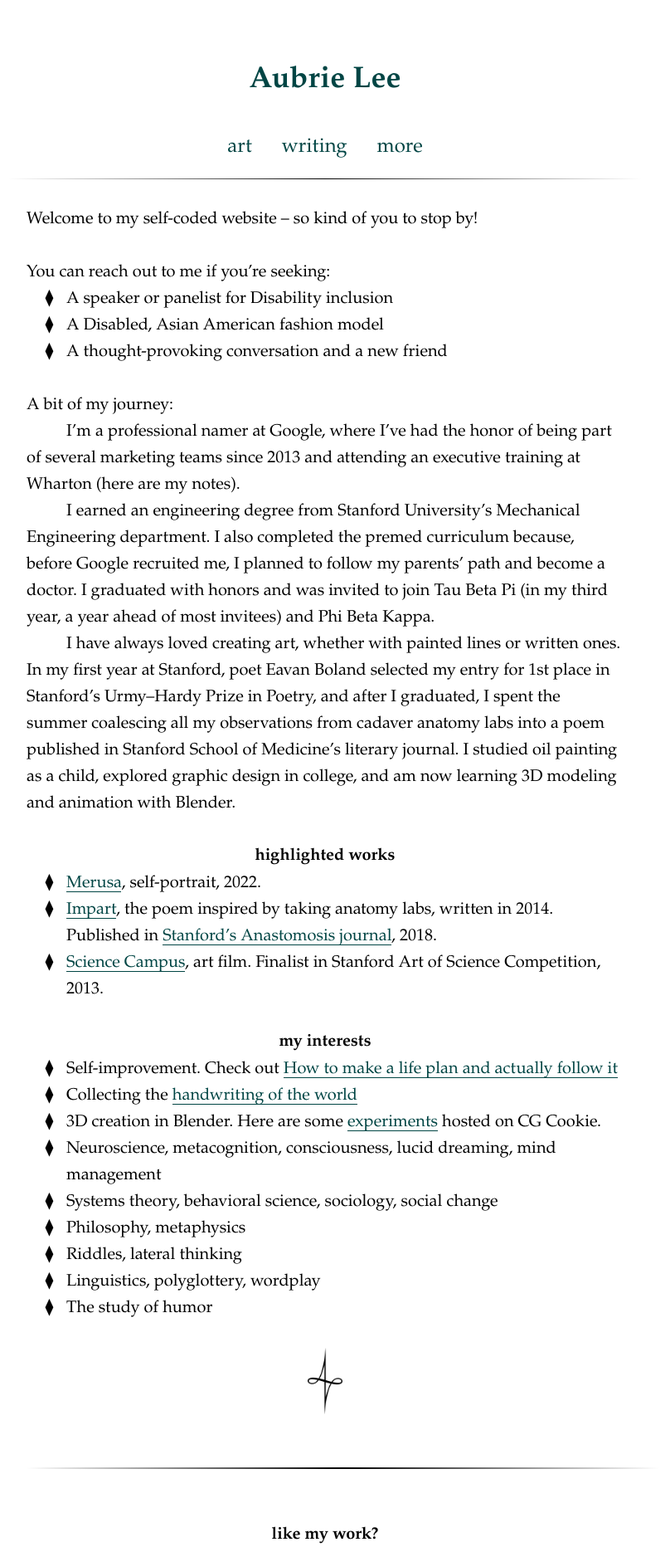
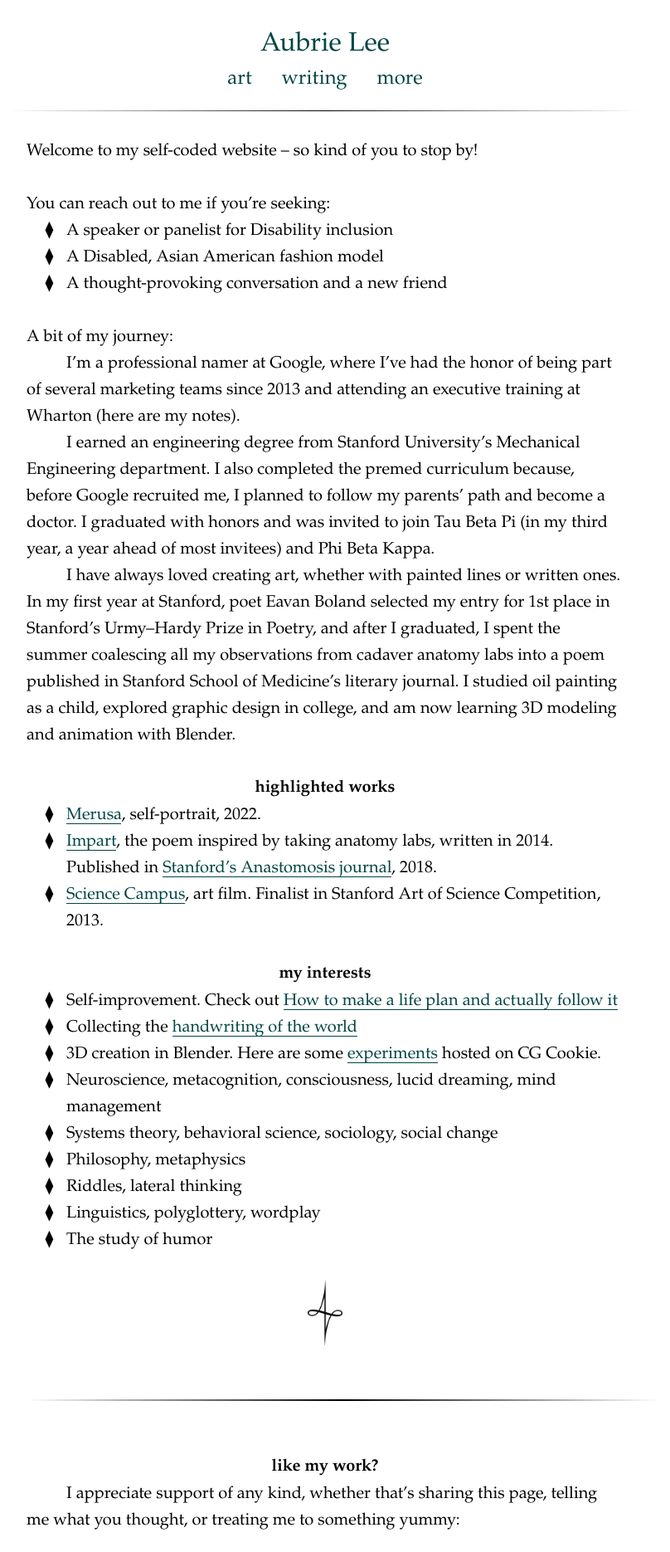
Before and after one commit to aubrielee/aubrielee.github.io, a Jekyll site: the page built from index.md, in a window 1280 px wide. Shown: the top 1870 px of the page at 83% size, without its empty margins (248-1056 px from the left). Built offline with Jekyll 4.4.1, drawn with Linux system fonts in a browser that asks for light colours; nearby versions of some CDN libraries; some web fonts are replaced.

Commit message:
fix h1 nav a ordering and therefore style

```diff
--- a/_layouts/default.html
+++ b/_layouts/default.html
@@ -37,8 +37,9 @@
 
   <body>
     <nav>
-      <a href="/" class="topName"><h1>Aubrie Lee</h1></a>
-      <br>
+      <!-- The h1 must surround the a tag, and it must not be followed by br tag. Otherwise broken styles -->
+      <h1><a href="/" id="topName">Aubrie Lee</a></h1>
+      <!-- <br> -->
       <a href="/art.html">art</a>
       <a href="/writing" {% if page.url == "/writing" %}class="active"{% endif %}>writing</a>
       <!-- <a href="/latest" {% if page.url == "/latest" %}class="active"{% endif %}>latest</a> -->
@@ -71,7 +72,7 @@
 
       <hr>
 
-      <footer>
+      <footer class="social">
         {% include socials.html %}
       </footer>
     </div>
```
